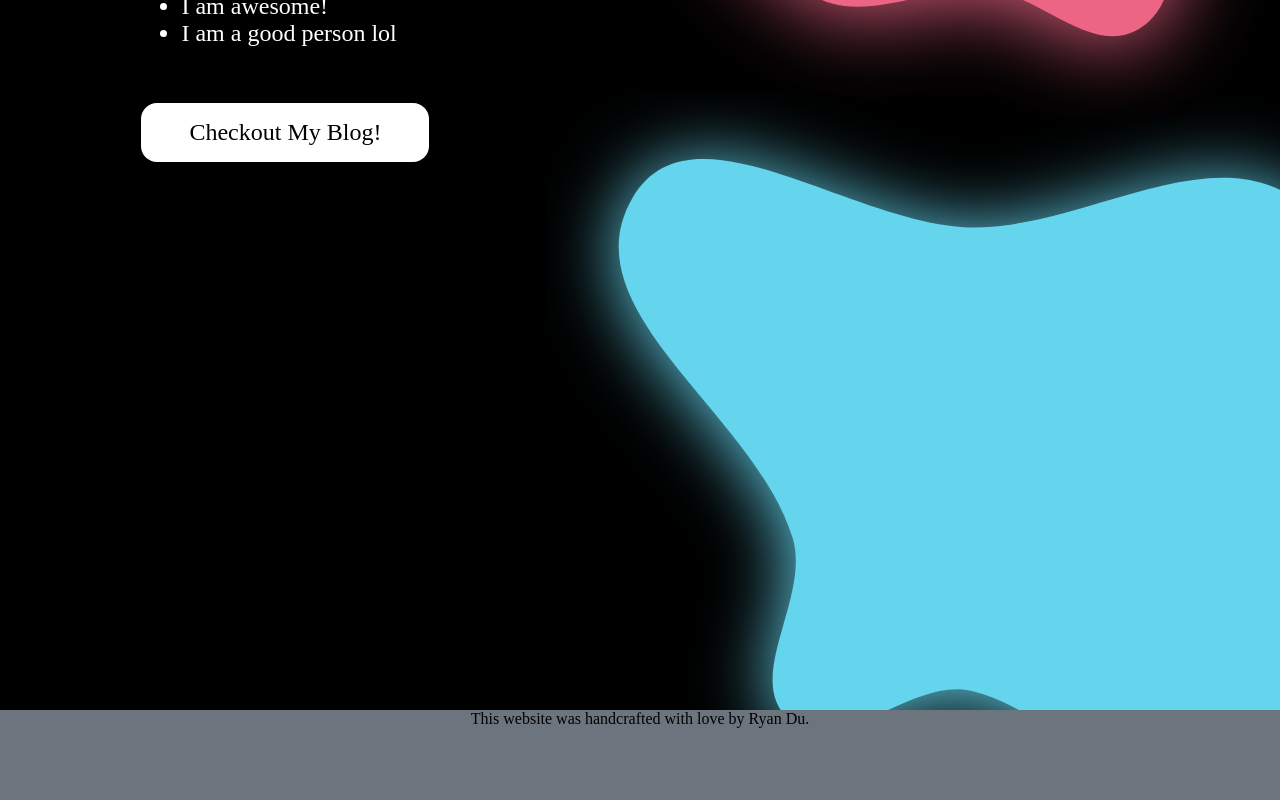
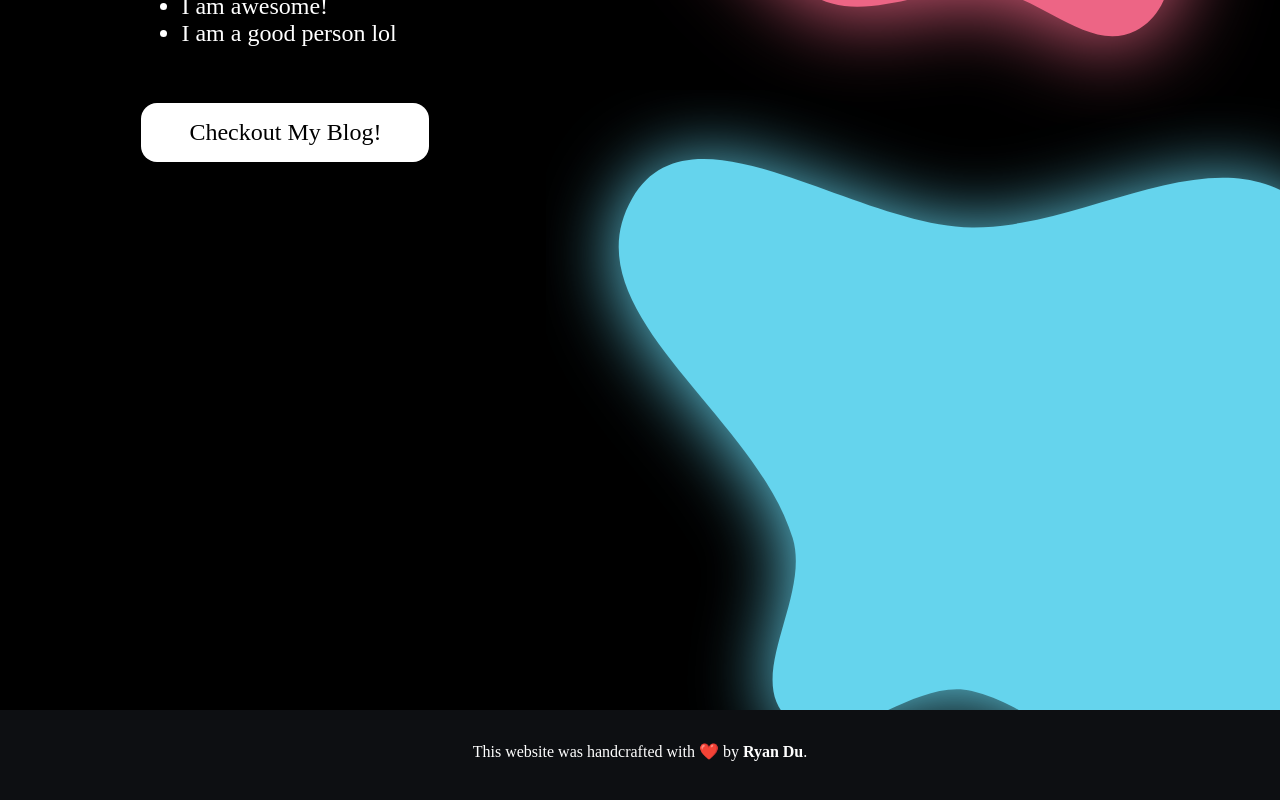
Before and after one commit to ryendu/yuri, a Vue app: page / in a window 1280 px wide. Shown: the part 790-1590 px from the top of the page. Built offline with nearby package versions, Linux system fonts and the light colour scheme.

Commit message:
fixed sad footer

```diff
--- a/src/components/Footer.vue
+++ b/src/components/Footer.vue
@@ -1,7 +1,8 @@
 <template>
 	<footer>
 		<div class="content">
-			This website was handcrafted with love by Ryan Du.
+			This website was handcrafted with ❤️ by <a href="https://github.com/ryendu" target="_blank">Ryan Du</a>.
+
 		</div>
 	</footer>
 </template>
@@ -20,13 +21,20 @@ export default {
 		right: 0;
 		height: 100px;
 		width: 100%;
-		background: #6c757d;
-		/* padding: 10px; */
+		background: #0D0F12;
+		display: flex;
+		justify-content: center;
 	}
-</style>
-
-<style>
+	.content {
+		padding-top: 2rem;
+		color: white;
+	}
 	body {
 		padding-bottom: 100px;
 	}
+	.content a {
+		text-decoration: none;
+		color: white;
+		font-weight: 700;
+	}
 </style>
```
